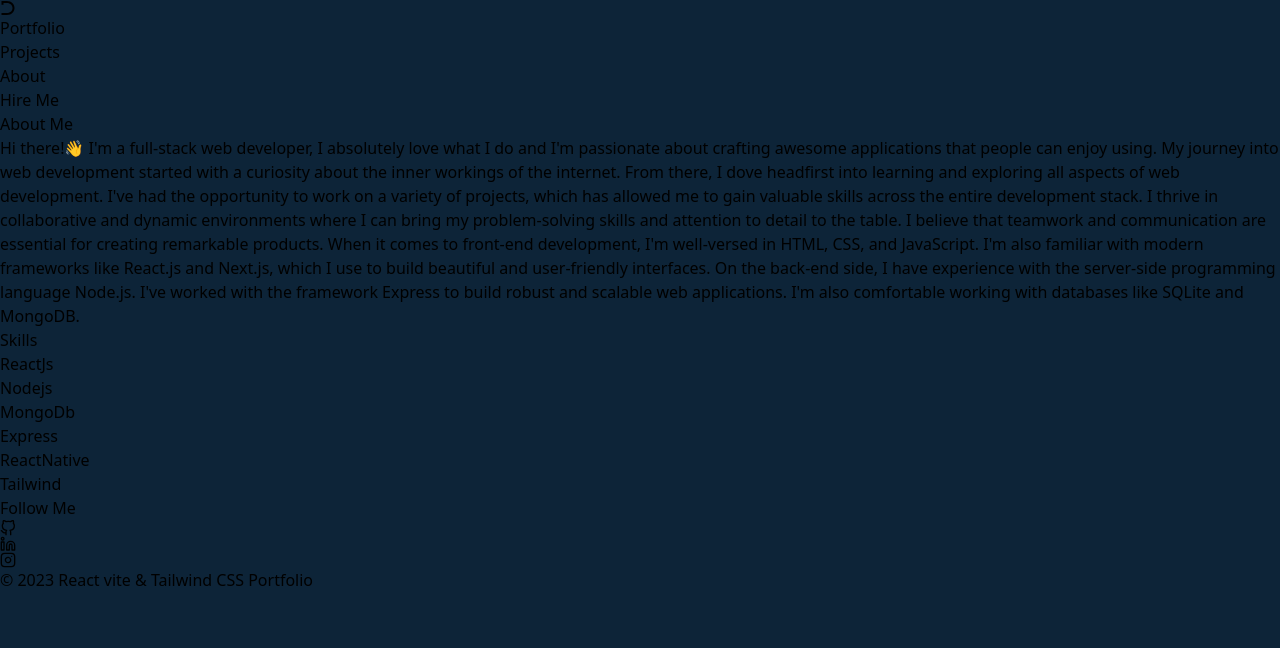
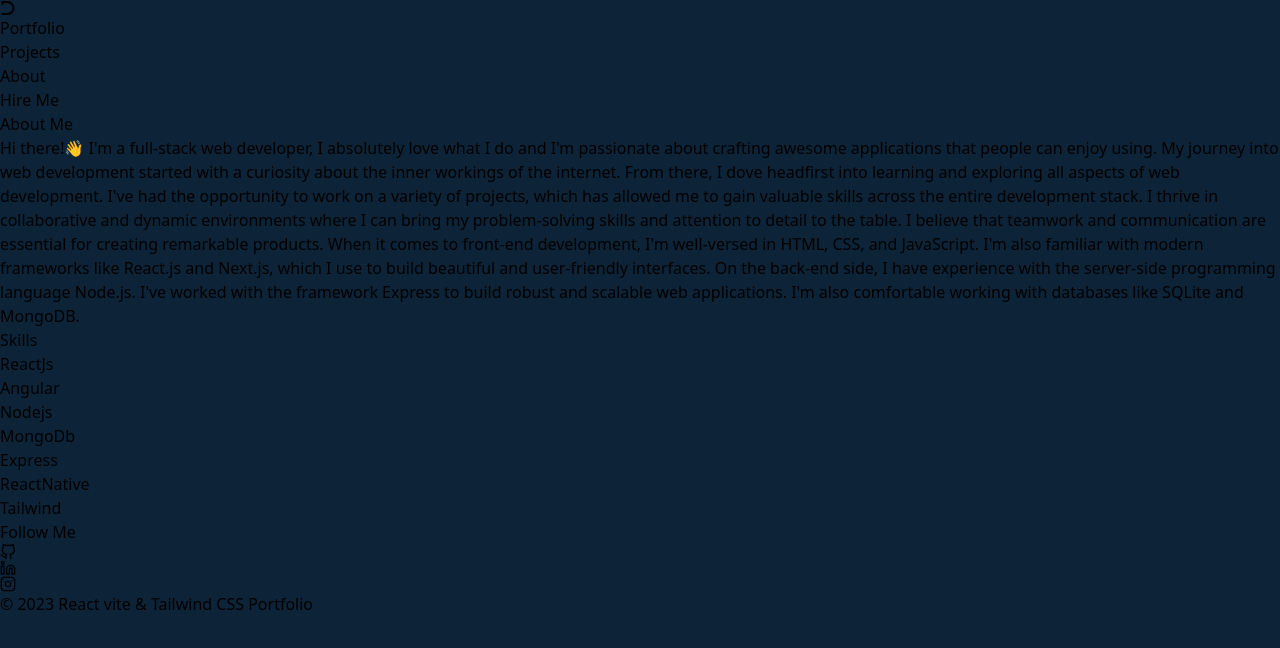
Before and after one commit to DEEPAK-MSV/MyPortfolio, a React (Vite) app: page /About in a window 1280 px wide. Shown: the top 648 px of the page. Built offline with nearby package versions, Linux system fonts and the light colour scheme.

Commit message:
Update About.jsx

```diff
--- a/src/Screens/About.jsx
+++ b/src/Screens/About.jsx
@@ -4,7 +4,7 @@ import ReactSvg from '../assets/react.svg';
 
 function About() {
   const skills = [
-    "ReactJs", "Nodejs", "MongoDb", "Express", "ReactNative", "Tailwind"
+    "ReactJs","Angular", "Nodejs", "MongoDb", "Express", "ReactNative", "Tailwind"
   ]
   return (
     <div className='text-center flex flex-col justify-center items-center mb-8'>
```
